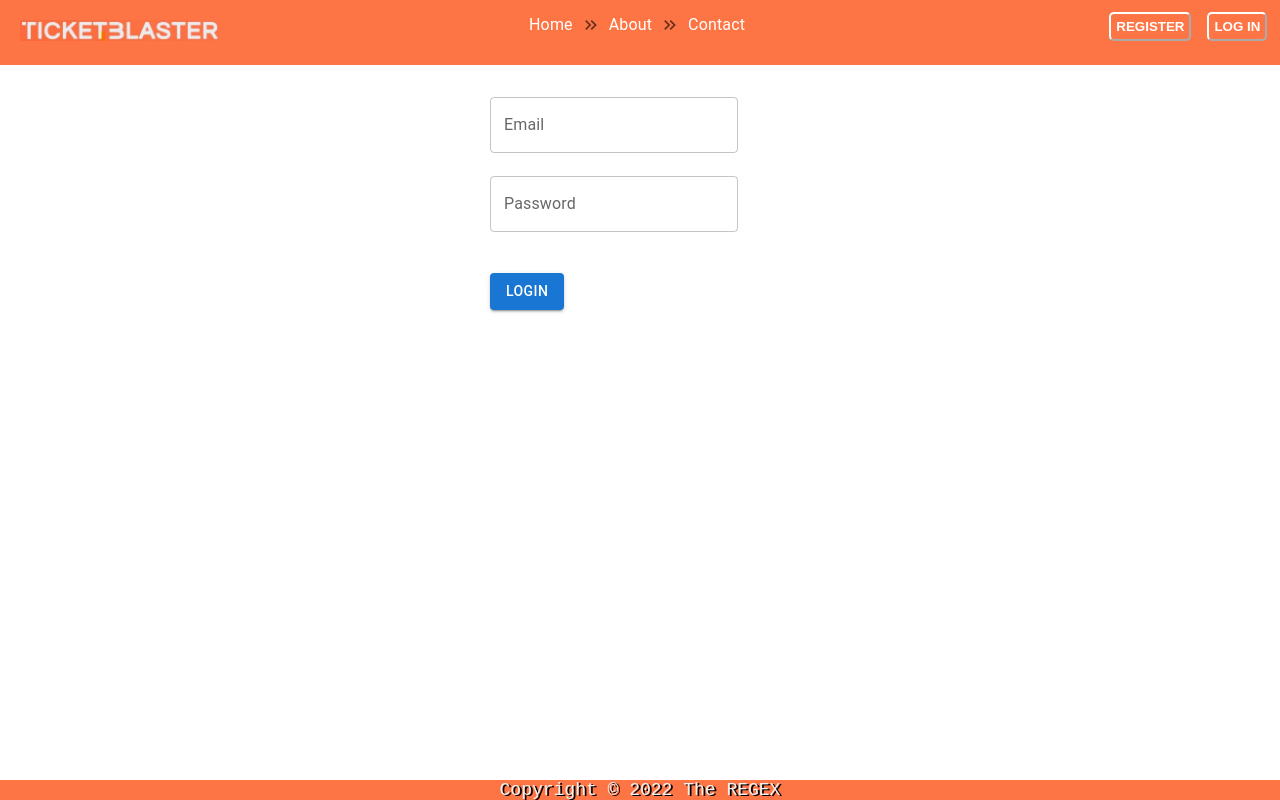
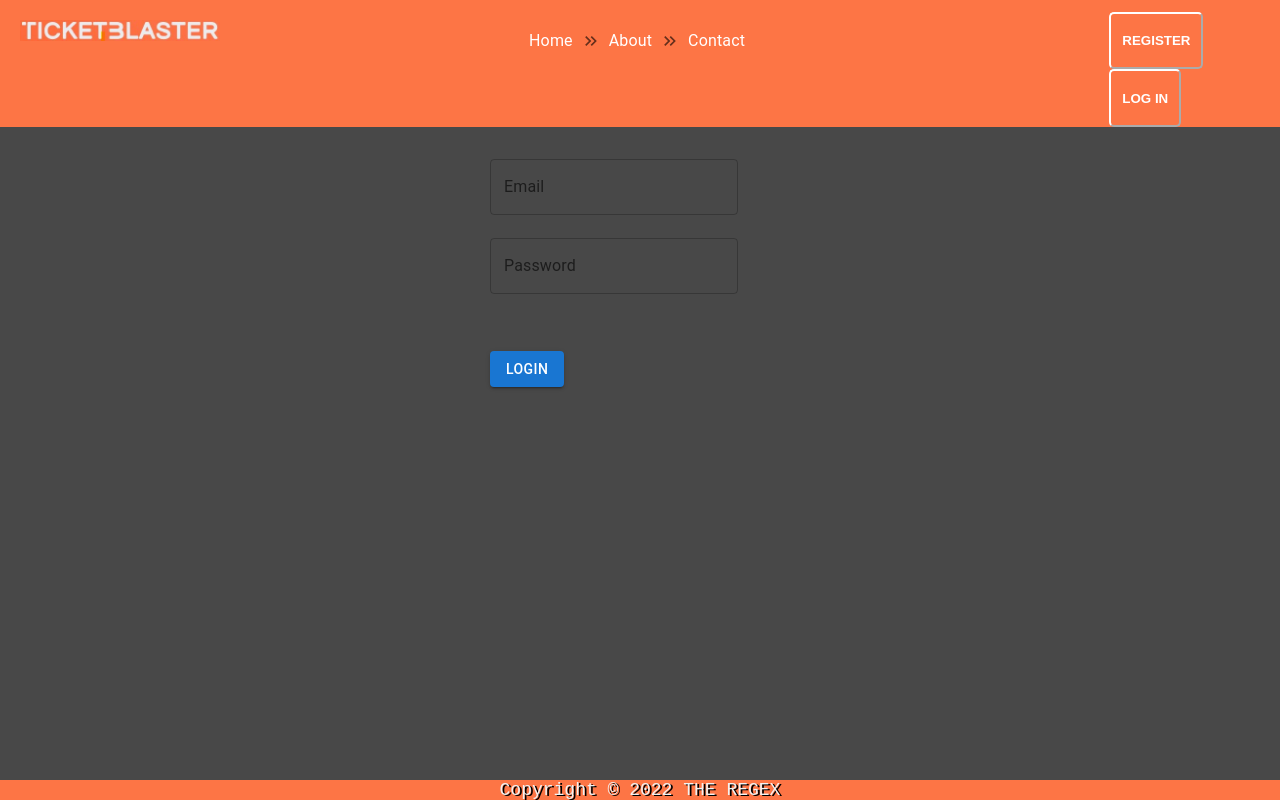
Before and after one commit to ChristopherPerrault/ticketblaster, a React (Create React App) app in the folder frontend/: page /login in a window 1280 px wide. Built offline with nearby package versions, Linux system fonts and the light colour scheme.

Commit message:
minor edits

```diff
--- a/frontend/public/css/styles.css
+++ b/frontend/public/css/styles.css
@@ -1,4 +1,7 @@
-* {
-    margin: 0;
-    padding: 0;
+body {
+  margin: 0 auto;
+  display: block;
+  min-width: 100%;
+  background-color: rgb(72, 72, 72);
+  /* bg-color temporary, just easier to look at but also shows overlapping white things we couldn't see before */
 }
--- a/frontend/public/index.html
+++ b/frontend/public/index.html
@@ -5,17 +5,16 @@
   <meta charset="utf-8" />
   <meta name="viewport" content="width=device-width, initial-scale=1" />
   <meta name="description" content="View README.md" />
-  <!-- favicon goes here 🔻-->
-  <link rel="icon" href="./assets/images/icon.jpg" />
+  <link rel="icon" href="../assets/images/favicon.jpg" />
   <link rel="stylesheet" href="./css/styles.css" />
 
   <title>TicketBlaster</title>
 
 </head>
 
-<body style="width: 100%;">
+<body>
   <noscript>You need to enable JavaScript to run this app.</noscript>
-  <div id="root" style="width: 100%;"></div>
+  <div id="root"></div>
 </body>
 
 </html>
--- a/frontend/src/assets/styles/globalStyles.css
+++ /dev/null
@@ -1,4 +0,0 @@
-* {
-  margin: 0 auto;
-  display: block;
-}
--- a/frontend/src/components/Footer.css
+++ b/frontend/src/components/Footer.css
@@ -1,5 +1,4 @@
 .footer {
-  /* 100vh was clipping at the bottom, 98 seems to be ok. might have to update later on */
   background-color: #fd7545;
   font-family: "Courier New", Courier, monospace;
   font-size: 18px;
--- a/frontend/src/components/Footer.js
+++ b/frontend/src/components/Footer.js
@@ -6,7 +6,7 @@ function Footer() {
 
   return (
     <div className="footer">
-      Copyright &copy; 2022 The REGEX
+      Copyright &copy; 2022 THE REGEX
     </div>
   );
 }
```
Also changed, not shown: frontend/public/assets/images/favicon.jpg (renamed from frontend/public/assets/images/icon.jpg).
